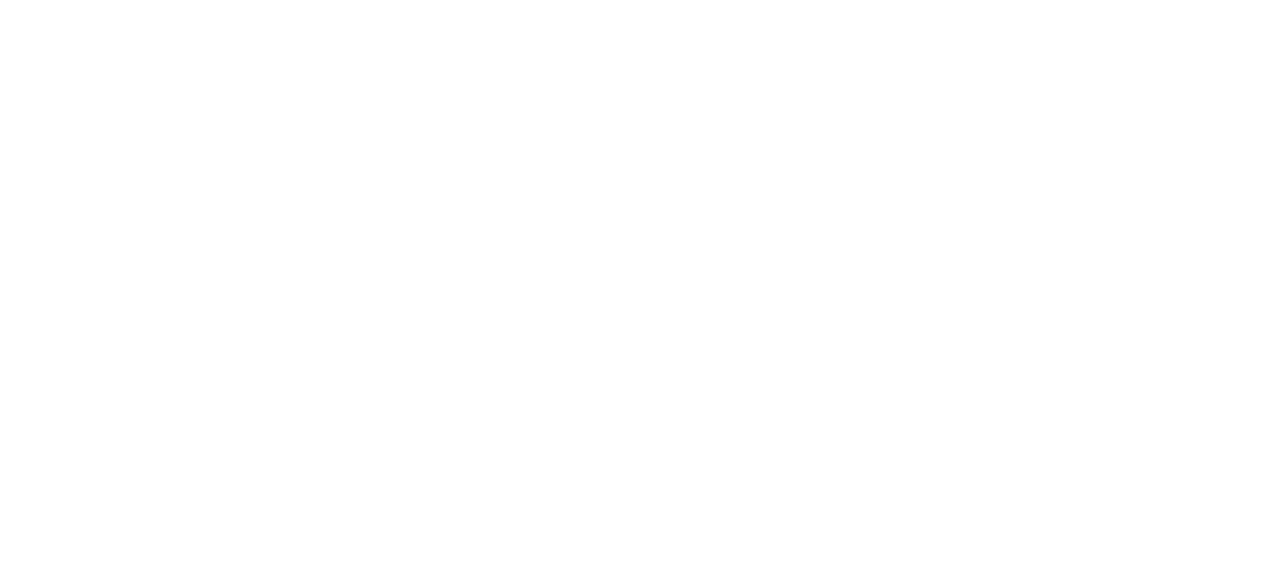
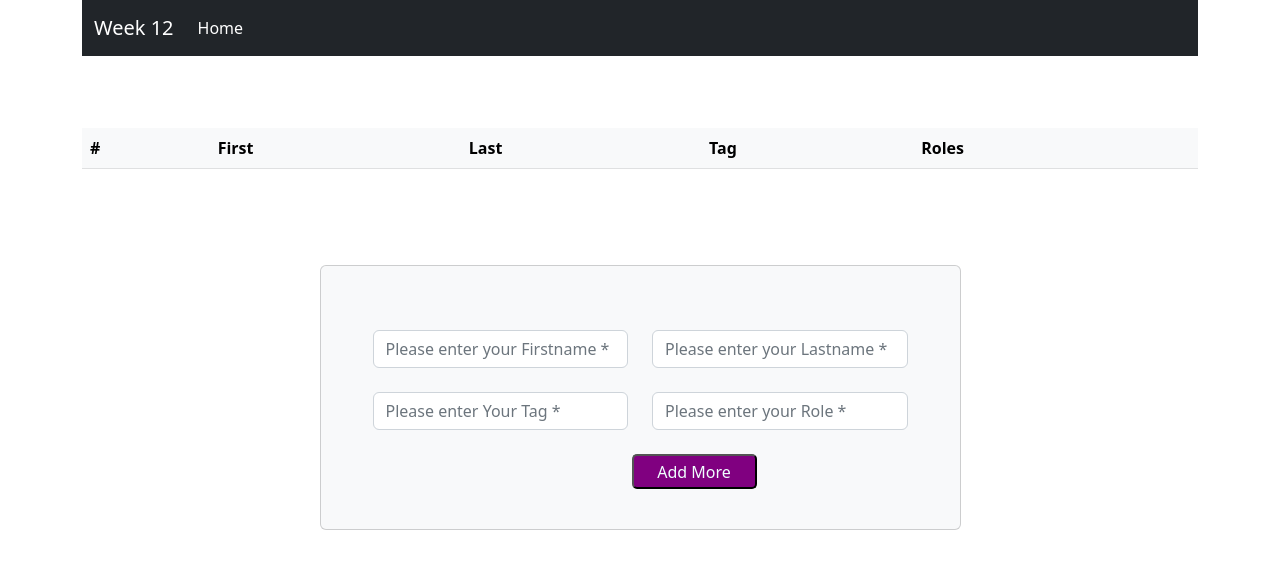
Before and after one commit to NateECline/assignment-week-12, a website: page index.html in a window 1280 px wide. Drawn offline with nearby package versions, Linux system fonts and the light colour scheme.

Commit message:
new changes

```diff
--- a/index.html
+++ b/index.html
@@ -5,9 +5,110 @@
     <meta http-equiv="X-UA-Compatible" content="IE=edge">
     <meta name="viewport" content="width=device-width, initial-scale=1.0">
     <title>Document</title>
-    <sript src = index.js></sript>
+    <link rel="stylesheet" href="node_modules/bootstrap/dist/css/bootstrap.css">
+    <script src="index.js"></script>
+
 </head>
-<body>
+<body class="container">
 
+
+
+    <nav class="navbar navbar-expand-lg navbar-dark bg-dark">
+        <div class="container-fluid" bis_skin_checked="1">
+          <a class="navbar-brand" href="#">Week 12</a>
+          <button class="navbar-toggler" type="button" data-bs-toggle="collapse" data-bs-target="#navbarColor02" aria-controls="navbarColor02" aria-expanded="false" aria-label="Toggle navigation">
+            <span class="navbar-toggler-icon"></span>
+          </button>
+          <div class="collapse navbar-collapse" id="navbarColor02" bis_skin_checked="1">
+            <ul class="navbar-nav me-auto">
+              <li class="nav-item">
+                <a class="nav-link active" href="index.html">Home
+                  <span class="visually-hidden">(current)</span>
+                </a>
+              </li>
+
+
+
+            </ul>
+
+          </div>
+        </div>
+      </nav>
+
+      <br>
+      <br>
+      <br>
+
+      <table id="myTable" class="table table-light">
+        <thead>
+          <tr>
+            <th scope="col">#</th>
+            <th scope="col">First</th>
+            <th scope="col">Last</th>
+            <th scope="col">Tag</th>
+            <th scope="col">Roles</th>
+          </tr>
+        </thead>
+       </tbody>
+      </table>
+      <br>
+      <br>
+      <br>
+      <div class="row ">
+        <div class="col-lg-7 mx-auto">
+          <div class="card mt-2 mx-auto p-4 bg-light">
+              <div class="card-body bg-">
+
+              <div class = "container">
+                               <form id="contact-form" role="form">
+
+
+
+              <div class="controls">
+
+                  <div class="row" >
+                      <div class="col-md-6">
+                          <div class="form-group">
+                          <br>
+                              <input id="form_name" type="text" name="name" class="form-control" placeholder="Please enter your Firstname *" required="required" data-error="Firstname is required.">
+                          <br>
+                          </div>
+                      </div>
+                      <div class="col-md-6">
+                          <div class="form-group">
+                              <br>
+                              <input id="form_lastname"  type="text" name="surname" class="form-control" placeholder="Please enter your Lastname *" required="required" data-error="Lastname is required.">
+                            </div>
+                      </div>
+                  </div>
+                  <div class="row">
+                      <div class="col-md-6">
+                          <div class="form-group">
+
+                              <input id="form_tag" type="tag" name="tag" class="form-control" placeholder="Please enter Your Tag *" required="required" data-error="Valid tag is required.">
+
+                          </div>
+                      </div>
+                      <div class="col-md-6">
+                          <div class="form-group">
+
+                            <input id="form_role" type="role" name="role" class="form-control" placeholder="Please enter your Role *" required="required" data-error="Valid role is required.">
+
+
+                          </div>
+                      </div>
+                  </div>
+
+
+                          </div>
+
+
+                      <div class="col-md-12">
+                          <br>
+                          <input type="button" id="more_fields" onclick="myFunction();" value="Add More" class="butty" style="background-color: purple; color:azure; border-radius: 5px; width:125px; height:35px; position:relative; left:259px;"/>
+
+
+    <script src="node_modules/jquery/dist/jquery.js"></script>
+    <script src="mode_modules/bootstrap/dist/js/bootstrap.bundle.js"></script>
 </body>
 </html>
--- a/index.js
+++ b/index.js
@@ -0,0 +1,12 @@
+var number = 0;
+function myFunction() {
+  var table = document.getElementById("myTable");
+  var row = table.insertRow(-1), cell0 = row.insertCell(0), cell1 = row.insertCell(1), cell2 = row.insertCell(2), cell3 = row.insertCell(3), cell4 = row.insertCell(4);
+  var input1 = document.getElementById("form_name").value, input2 = document.getElementById("form_lastname").value, input3 = document.getElementById("form_tag").value, input4 = document.getElementById("form_role").value;
+  number++
+  cell0.innerHTML = '<strong>'+number+'</strong>';
+  cell1.innerHTML = input1;
+  cell2.innerHTML = input2;
+  cell3.innerHTML = input3;
+  cell4.innerHTML = input4;
+}
```
